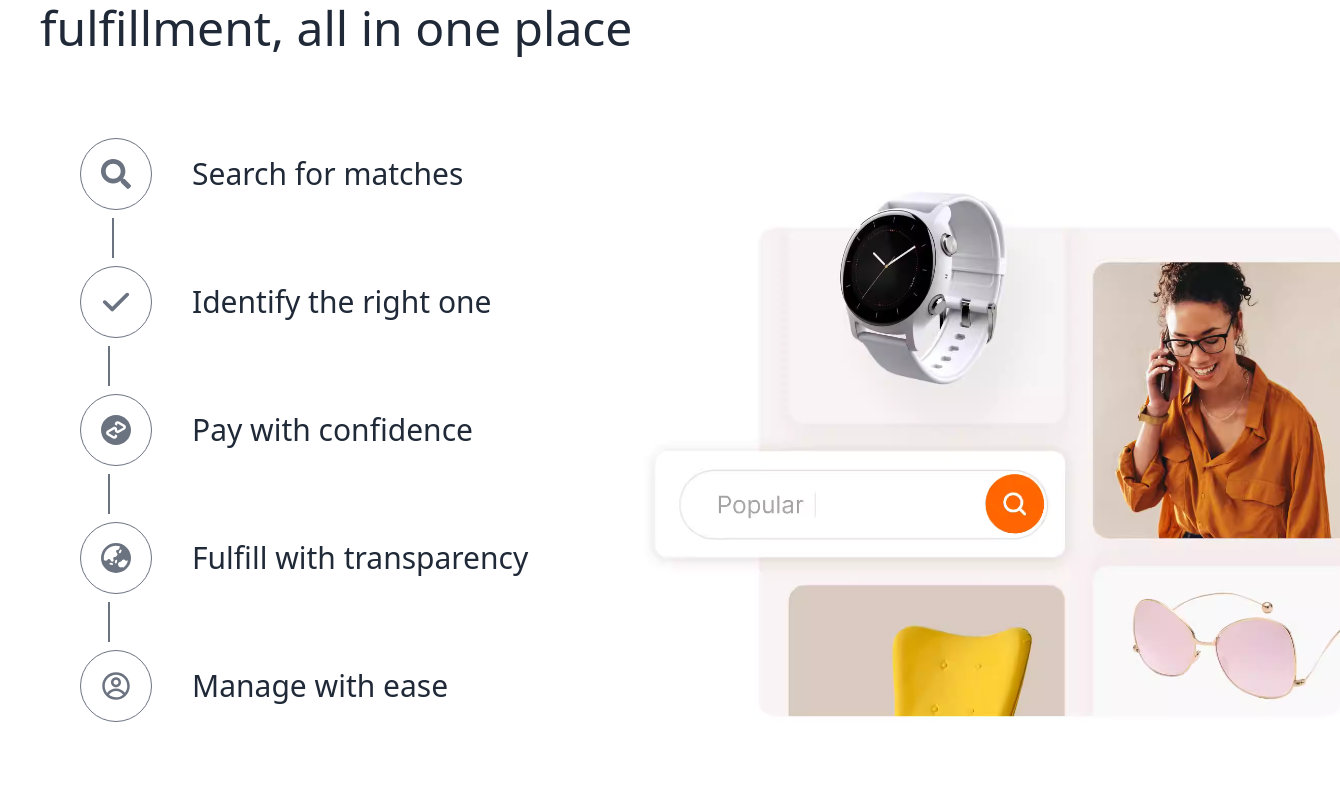
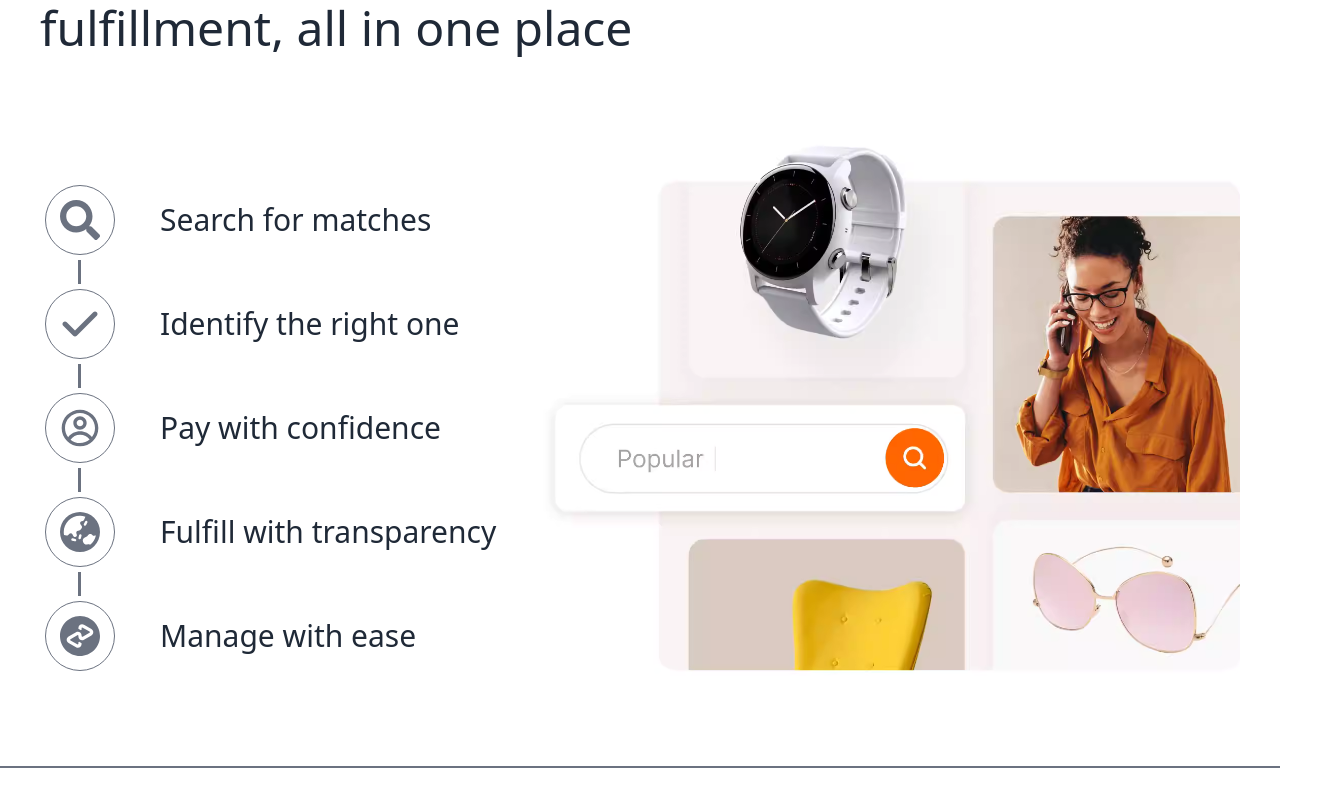
Before and after one commit to Mahdii-Kariimiian/Alibaba-Clone, a React (Create React App) app: page / in a window 1280 px wide. Shown: the part 2940-3740 px from the top of the page, 1340 px wide, since content can reach past the window. Built offline with nearby package versions, Linux system fonts and the light colour scheme.

Commit message:
edit components

```diff
--- a/src/components/Stream.js
+++ b/src/components/Stream.js
@@ -16,242 +16,91 @@ const Stream = () => {
     //Banner
     const [banner, setBanner] = useState(Search);
 
-    const [hoveredIndex, setHoveredIndex] = useState(null);
+    const streamDetails = [
+        {
+            title: "Search for matches",
+            icon: <FaSearch className="w-10 h-10" />,
+            description:
+                "Search and filter from millions of product and supplier offerings to find the matching ones for your business.",
+            src:  Search,
+        },
 
-    const handleMouseOver = (index, image) => {
-        setBanner(image);
-        setHoveredIndex(index);
-    };
-
-    const handleMouseOut = () => {
-        setHoveredIndex(null);
-    };
+        {
+            title: "Identify the right one",
+            icon: <FaCheck className="w-10 h-10" />,
+            description:
+                "Evaluate product quality and supplier capabilities easily and efficiently through verified inspections and digital sourcing tools.",
+            src: Identify,
+        },
+        {
+            title: "Pay with confidence",
+            icon: <CgProfile className="w-10 h-10" />,
+            description:
+                "Securely and easily pay for your orders with a variety of payment options, including credit card, debit card, and PayPal.",
+            src: Pay,
+        },
+        {
+            title: "Fulfill with transparency",
+            icon: <FaEarthAsia className="w-10 h-10" />,
+            description:
+                " Get your logistics needs fulfilled with customized solutions at the Alibaba.com Logistics Marketplace, with real-time tracking for 26,000+ routes across 220 countries and regions, all powered by Alibaba.com Logistics.",
+            src: Fulfill,
+        },
+        {
+            title: "Manage with ease",
+            icon: <SiAfterpay className="w-10 h-10" />,
+            description:
+                "Check order status, manage suppliers, track payments and shipments, and contact after-sales support all via My Alibaba.",
+            src: Manage,
+        },
+    ];
 
     return (
-        <div className="p-10 my-[50px] text-[#1F2937]">
+        <div className="p-10 my-[50px] text-[#1F2937] ">
             <h2 className="text-5xl mb-20 max-w-[900px] leading-[60px]">
                 Streamline ordering from search to fulfillment, all in one place
             </h2>
-            <div className="flex items-end justify-between ">
-                <div className="min-w-[600px]">
-                    {/* Section 1  */}
-                    <div className="pl-10">
+
+            <div className="relative flex items-end justify-between ">
+                <div className="space-y-6">
+                    <div className="absolute z-[-10] top-[50px] left-[38px] bg-gray-500 h-[480px] w-[3px]"></div>
+                    {streamDetails.map((detail) => {
+                        return (
                             <div
                                 onMouseOver={() => {
-                                handleMouseOver(0, Search);
+                                    setBanner(detail.src);
                                 }}
-                            // onMouseOut={handleMouseOut}
-                            className="flex items-center gap-10"
+                                className=" group flex items-center gap-10"
                             >
+                                <div className="flex justify-center items-center bg-white w-[80px] h-[80px]">
                                     <div
-                                className={`${
-                                    hoveredIndex === 0
-                                        ? "p-5 bg-orange-200 rounded-full text-gray-500"
-                                        : "border border-gray-500 p-5 rounded-full text-gray-500"
-                                }`}
+                                        className={
+                                            "w-[70px] h-[70px] border border-gray-500 flex justify-center items-center bg-white group-hover:border-none group-hover:bg-orange-200 group-hover:w-[80px]  group-hover:h-[80px]  rounded-full text-gray-500"
+                                        }
                                     >
-                                <FaSearch
-                                    className={`${
-                                        hoveredIndex === 0
-                                            ? "w-[40px] h-[40px]"
-                                            : "w-[30px] h-[30px]"
-                                    }`}
-                                />
+                                        {detail.icon}
+                                    </div>
                                 </div>
                                 <div className="space-y-2">
                                     <div
-                                    className={`flex gap-10 cursor-pointer items-center text-3xl ${
-                                        hoveredIndex === 0 &&
-                                        "text-amber-950 text-4xl font-bold"
-                                    }`}
+                                        className={
+                                            "flex gap-10 cursor-pointer items-center text-3xl group-hover:font-bold group-hover:text-amber-950 group-hover:text-4xl"
+                                        }
                                     >
-                                    <p>Search for matches</p>
+                                        <p>{detail.title}</p>
                                     </div>
-                                {hoveredIndex === 0 && (
-                                    <div className="text-md text-gray-500 cursor-pointer mt-2 max-w-[500px]">
-                                        Search and filter from millions of
-                                        product and supplier offerings to find
-                                        the matching ones for your business.
-                                    </div>
-                                )}
-                            </div>
-                        </div>
-                        <div className="w-[2px] h-10 bg-gray-500 ml-8 my-2"></div>
-                        {/* Section 2  */}
-                        <div
-                            onMouseOver={() => {
-                                handleMouseOver(1, Identify);
-                            }}
-                            // onMouseOut={handleMouseOut}
-                            className="flex items-center gap-10 "
-                        >
-                            <div
-                                className={`${
-                                    hoveredIndex === 1
-                                        ? "p-5 bg-orange-200 rounded-full text-gray-500"
-                                        : "border border-gray-500 p-5 rounded-full text-gray-500"
-                                }`}
-                            >
-                                <FaCheck
-                                    className={`${
-                                        hoveredIndex === 1
-                                            ? "w-[40px] h-[40px]"
-                                            : "w-[30px] h-[30px]"
-                                    }`}
-                                />
-                            </div>
-                            <div>
-                                <div
-                                    className={`flex gap-10 cursor-pointer items-center text-3xl ${
-                                        hoveredIndex === 1 &&
-                                        "text-amber-950 text-4xl font-bold"
-                                    }`}
-                                >
-                                    <p>Identify the right one</p>
-                                </div>
-                                {hoveredIndex === 1 && (
-                                    <div className="text-md text-gray-500 cursor-pointer mt-2 max-w-[500px]">
-                                        Evaluate product quality and supplier
-                                        capabilities easily and efficiently
-                                        through verified inspections and digital
-                                        sourcing tools.
-                                    </div>
-                                )}
-                            </div>
-                        </div>
-                        <div className="w-[2px] h-10 bg-gray-500 ml-7 my-2"></div>
-                        {/* Section 3  */}
-                        <div
-                            onMouseOver={() => {
-                                handleMouseOver(2, Pay);
-                            }}
-                            // onMouseOut={handleMouseOut}
-                            className="flex items-center gap-10 "
-                        >
-                            <div
-                                className={`${
-                                    hoveredIndex === 2
-                                        ? "p-5 bg-orange-200 rounded-full text-gray-500"
-                                        : "border border-gray-500 p-5 rounded-full text-gray-500"
-                                }`}
-                            >
-                                <SiAfterpay
-                                    className={`${
-                                        hoveredIndex === 2
-                                            ? "w-[40px] h-[40px]"
-                                            : "w-[30px] h-[30px]"
-                                    }`}
-                                />
-                            </div>
-                            <div>
-                                <div
-                                    className={`flex gap-10 cursor-pointer items-center text-3xl ${
-                                        hoveredIndex === 2 &&
-                                        "text-amber-950 text-4xl font-bold"
-                                    }`}
-                                >
-                                    <p>Pay with confidence</p>
-                                </div>
-                                {hoveredIndex === 2 && (
-                                    <div className="text-md text-gray-500 cursor-pointer mt-2 max-w-[500px]">
-                                        Pay for your order in over 20 currencies
-                                        via 20+ secure payment methods,
-                                        including flexible payment terms.
-                                    </div>
-                                )}
-                            </div>
-                        </div>
-                        <div className="w-[2px] h-10 bg-gray-500 ml-7 my-2"></div>
-                        {/* Section 4 */}
-                        <div
-                            onMouseOver={() => {
-                                handleMouseOver(3, Fulfill);
-                            }}
-                            // onMouseOut={handleMouseOut}
-                            className="flex items-center gap-10 "
-                        >
-                            <div
-                                className={`${
-                                    hoveredIndex === 3
-                                        ? "p-5 bg-orange-200 rounded-full text-gray-500"
-                                        : "border border-gray-500 p-5 rounded-full text-gray-500"
-                                }`}
-                            >
-                                <FaEarthAsia
-                                    className={`${
-                                        hoveredIndex === 3
-                                            ? "w-[40px] h-[40px]"
-                                            : "w-[30px] h-[30px]"
-                                    }`}
-                                />
-                            </div>
-                            <div>
-                                <div
-                                    className={`flex gap-10 cursor-pointer items-center text-3xl ${
-                                        hoveredIndex === 3 &&
-                                        "text-amber-950 text-4xl font-bold"
-                                    }`}
-                                >
-                                    <p>Fulfill with transparency</p>
-                                </div>
-                                {hoveredIndex === 3 && (
-                                    <div className="text-md text-gray-500 cursor-pointer mt-2 max-w-[500px]">
-                                        Get your logistics needs fulfilled with
-                                        customized solutions at the Alibaba.com
-                                        Logistics Marketplace, with real-time
-                                        tracking for 26,000+ routes across 220
-                                        countries and regions, all powered by
-                                        Alibaba.com Logistics.
-                                    </div>
-                                )}
-                            </div>
-                        </div>
-                        <div className="w-[2px] h-10 bg-gray-500 ml-7 my-2"></div>
-                        {/* Section 5 */}
-                        <div
-                            onMouseOver={() => {
-                                handleMouseOver(4, Manage);
-                            }}
-                            // onMouseOut={handleMouseOut}
-                            className="flex items-center gap-10 "
-                        >
-                            <div
-                                className={`${
-                                    hoveredIndex === 4
-                                        ? "p-5 bg-orange-200 rounded-full text-gray-500"
-                                        : "border border-gray-500 p-5 rounded-full text-gray-500"
-                                }`}
-                            >
-                                <CgProfile
-                                    className={`${
-                                        hoveredIndex === 4
-                                            ? "w-[40px] h-[40px]"
-                                            : "w-[30px] h-[30px]"
-                                    }`}
-                                />
-                            </div>
-                            <div>
-                                <div
-                                    className={`flex gap-10 cursor-pointer items-center text-3xl ${
-                                        hoveredIndex === 4 &&
-                                        "text-amber-950 text-4xl font-bold"
-                                    }`}
-                                >
-                                    <p>Manage with ease</p>
-                                </div>
-                                {hoveredIndex === 4 && (
-                                    <div className="text-md text-gray-500 cursor-pointer mt-2 max-w-[500px]">
-                                        Check order status, manage suppliers,
-                                        track payments and shipments, and
-                                        contact after-sales support all via My
-                                        Alibaba.
-                                    </div>
-                                )}
+
+                                    <div className="text-md hidden text-gray-500 cursor-pointer mt-2 max-w-[500px] group-hover:block">
+                                        {detail.description}
                                     </div>
                                 </div>
                             </div>
+                        );
+                    })}
                 </div>
+                <div className="min-w-[600px]">
                     <img className="max-w-[700px]" src={banner}></img>
+                </div>
             </div>
         </div>
     );
```
Lines whose indentation alone changed are shown as unchanged.
